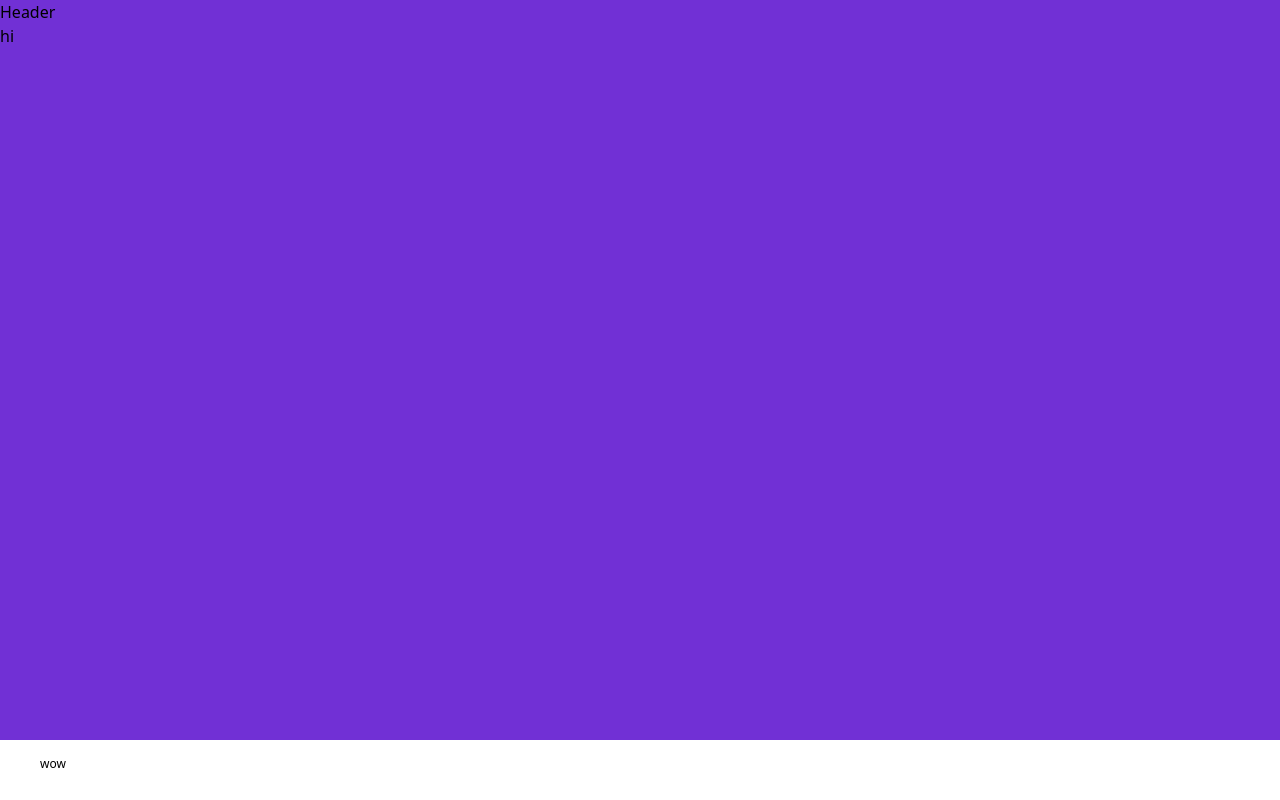
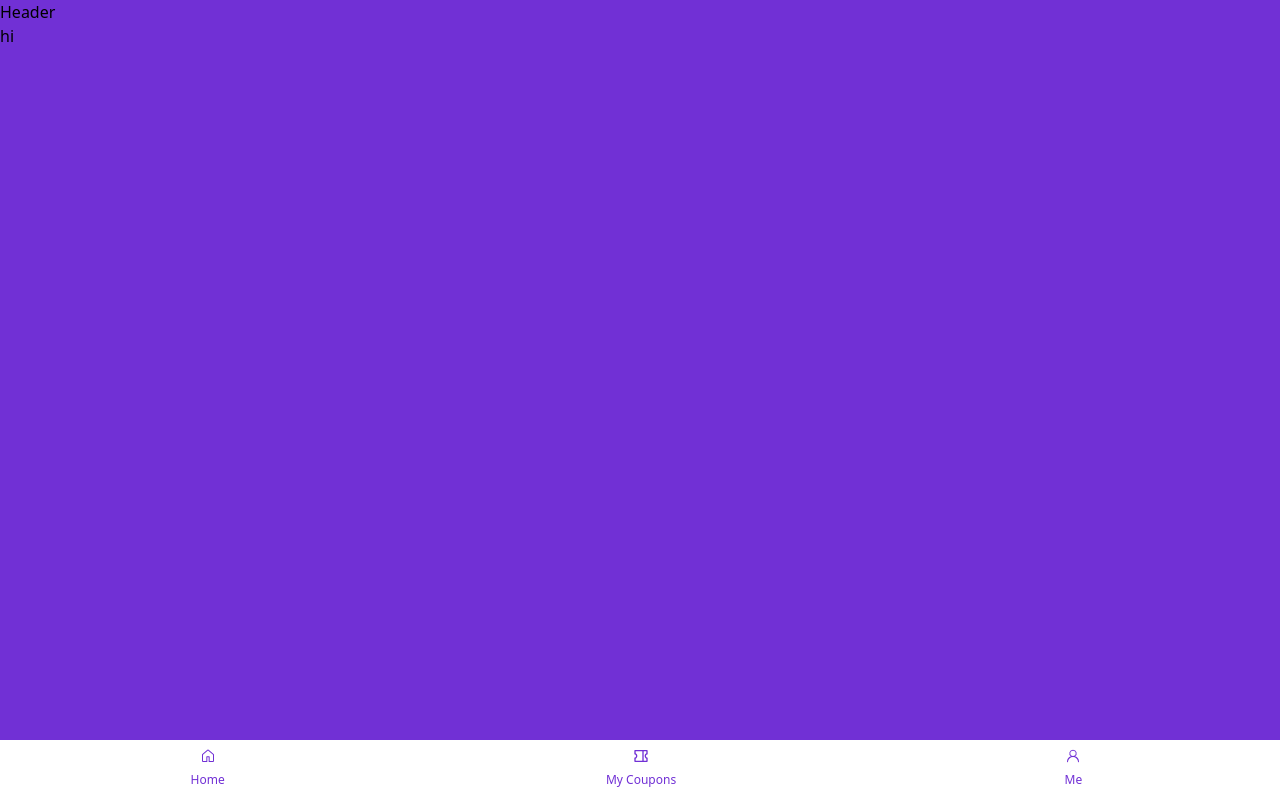
Before and after one commit to aguilanbon/ota_mfe, a React (Vite) app: page / in a window 1280 px wide. Built offline with nearby package versions, Linux system fonts and the light colour scheme.

Commit message:
init navbar buttons component and items

```diff
--- a/src/components/navigation_bar.jsx
+++ b/src/components/navigation_bar.jsx
@@ -1,9 +1,16 @@
 import NavigationButton from "./navigation_buttons";
+import { RiCoupon2Line } from "react-icons/ri";
+import { GoHome, GoPerson } from "react-icons/go";
 
 function NavigationBar() {
   return (
-    <div className="h-[60px] bg-white flex w-full justify-between px-10">
-      <NavigationButton label={"wow"} />
+    <div className="h-[60px] bg-white flex w-full justify-around text-primary">
+      <NavigationButton icon={<GoHome height={24} />} label={"Home"} />
+      <NavigationButton
+        icon={<RiCoupon2Line height={24} />}
+        label={"My Coupons"}
+      />
+      <NavigationButton icon={<GoPerson height={24} />} label={"Me"} />
     </div>
   );
 }
```
